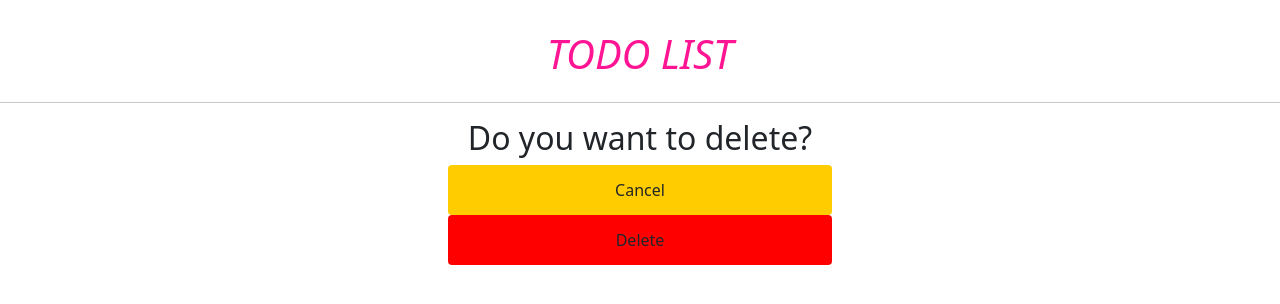
After one commit to VanVuHoang/todo, a Django app: template todosite/templates/pages/delete.html in a window 1280 px wide. The commit adds this page. Shown: the top 304 px of the page. Run offline with Django 3.2, Linux system fonts and the light colour scheme; the template is opened without the code that fills it: values that come from a table or form of the project are taken from there, others are empty; data comes from the database, SQL or seed files in the repository; both versions use the stored data as it was after the commit; some libraries are stand-ins or nearby versions.

Commit message:
San pham cuoi khoa

```diff
--- a/todosite/static/home/todowebsite.css
+++ b/todosite/static/home/todowebsite.css
@@ -81,3 +81,9 @@
     margin-left: 70%;
     display: inline-block;
 }
+#SubmitButton2{
+    color: white;
+    width: 60%;
+    height: 30%;
+    margin-top: 3%;
+}
--- /dev/null
+++ b/todosite/templates/pages/delete.html
@@ -0,0 +1,28 @@
+{% extends "pages/base.html" %}
+{% block title %}
+    ToDo List
+{% endblock %}
+
+{% block content %}
+<div class="TodoDiv">
+    <div class="Intro">
+        <center class="row" style="text-align: center">
+            <h1 id="IntroTODOLIST"><i>TODO LIST</i></h1>
+        </center>
+        <hr>
+    </div>
+
+    <div class="TodoDiv1">
+        <center>
+            <h2>Do you want to delete?</h2>
+            <form action="/todosite/">
+                {% csrf_token %}
+                <input type="submit" style="background-color: #ffcc00; width: 30%; height: 50px;" class="btn btn-default" value="Cancel">
+            </form>
+            <form action="/del/{{item.id}}" method="POST">
+                {% csrf_token %}
+                <input type="submit" style="background-color: red; width: 30%; height: 50px;" class="btn btn-default" value="Delete">
+            </form>
+        </center>
+    </div>
+{% endblock %}
--- a/todosite/templates/pages/todowebsite.html
+++ b/todosite/templates/pages/todowebsite.html
@@ -14,7 +14,7 @@
 
     <div class="TodoDiv1">
         <div class="TodoDiv1-1">
-            <center><h1 id="TitleINPROGRESS"><i>In Progress</i></h1></center>
+            <center><h1 id="TitleINPROGRESS"><i>To Do</i></h1></center>
             <div class="row" id="StyleTaskList">
                 <div class="col-md-8" id="StyleBorder">
                     <form action="/delall/">
@@ -30,7 +30,7 @@
                             <div>
                                 {{ task.date }}
                                     <br/>
-                                    <form action="/del/{{ task.id }}" method="POST">
+                                    <form action="/del/{{ task.id }}">
                                         {% csrf_token %}
                                         <button type="submit" id="DeleteButton" class="btn btn-default">
                                             <span style="color: white;">Delete</span>
```
Also changed, not shown: todosite/views.py (+11 -9 lines), db.sqlite3, todosite/static/home/img/grass1.jpg (deleted), todosite/static/home/img/paperwall1.jpg (deleted), todosite/static/home/img/rock1.jpg (deleted).
